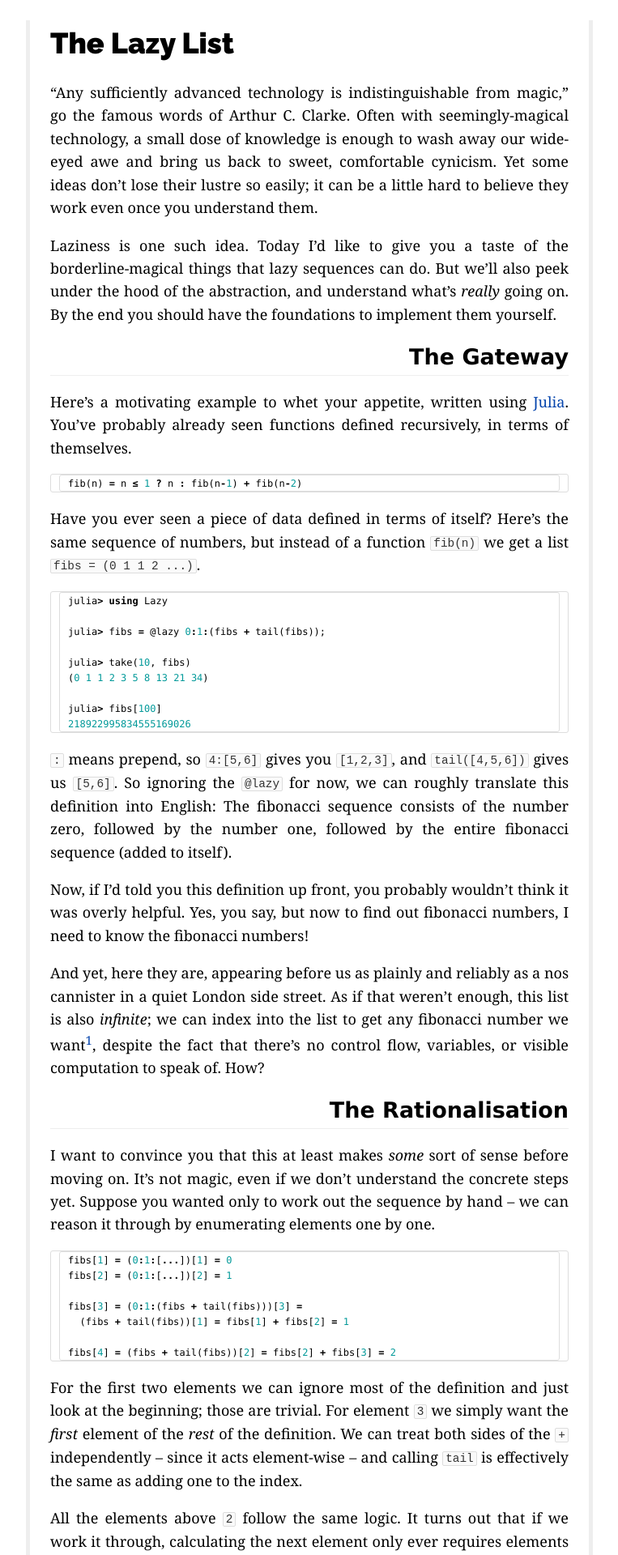
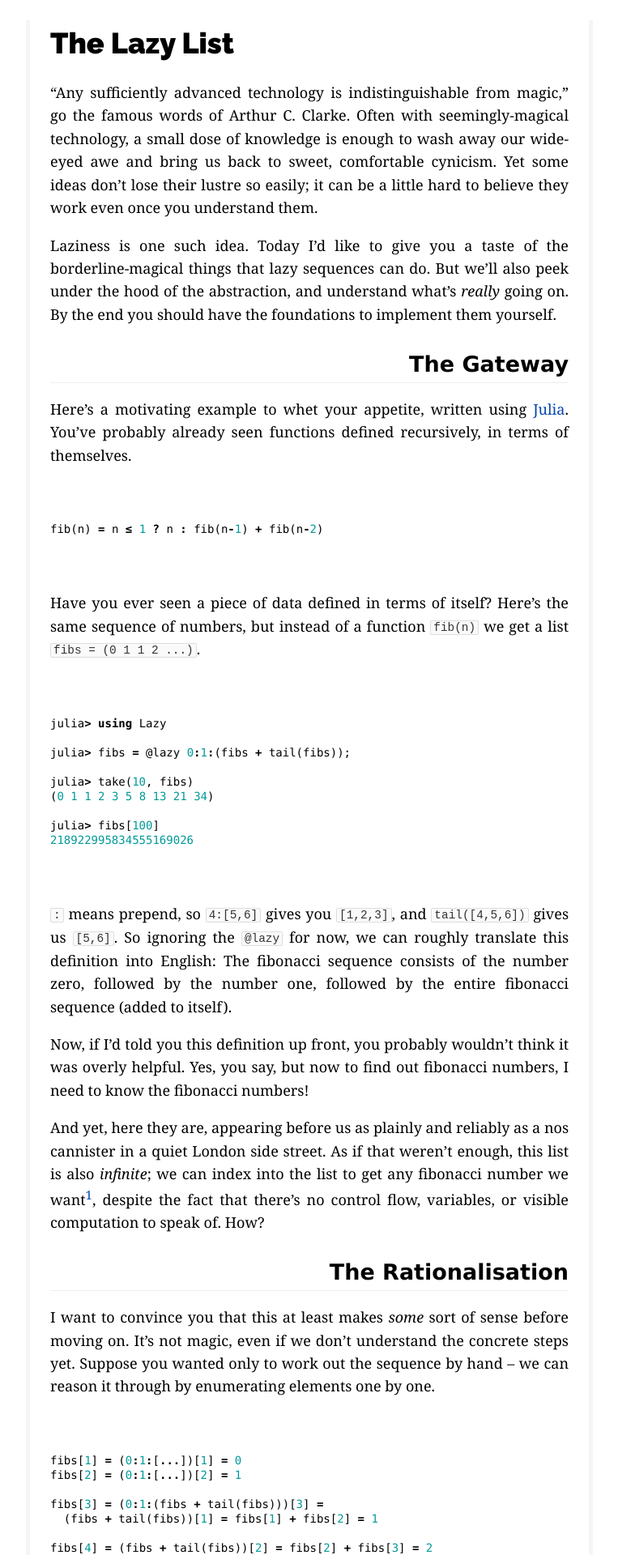
Before and after one commit to MikeInnes/mikeinnes.github.io, a Jekyll site: the page built from _posts/2017-06-05-lazy.md, in a window 1280 px wide. Shown: the top 1920 px of the page at 81% size, without its empty margins (258-1021 px from the left). Built offline with Jekyll 4.4.1, drawn with Linux system fonts in a browser that asks for light colours.

Commit message:
code css improvements

```diff
--- a/styles/site.css
+++ b/styles/site.css
@@ -8,8 +8,8 @@ body {
   padding-bottom: 25px;
 }
 .bordered {
-  border-left:  5px solid #eee;
-  border-right: 5px solid #eee;
+  border-left:  5px solid rgb(245, 245, 245);
+  border-right: 5px solid rgb(245, 245, 245);
 }
 .padded {
   padding-left: 25px;
@@ -24,6 +24,7 @@ h1 {
   font-family: Raleway;
 }
 h2 {
+  margin-top: 1em;
   text-align: right;
   border-bottom: solid 1px #eee;
 }
@@ -69,14 +70,15 @@ a:hover {
 
 .highlight {
   overflow: scroll;
-  border: solid 1px #ddd;
-  padding: 0 10px 0 10px;
-  border-radius: 3px;
+  background: rgb(245, 245, 245);
+  padding: 25px;
+  margin-left: -25px;
+  margin-right: -25px;
   line-height: 1em;
 }
 .highlight code {
   font-family: Consolas, "Liberation Mono", Menlo, Courier, monospace;
-  font-size: 12px;
+  font-size: 14px;
 }
 pre {
   margin: 0;
```
